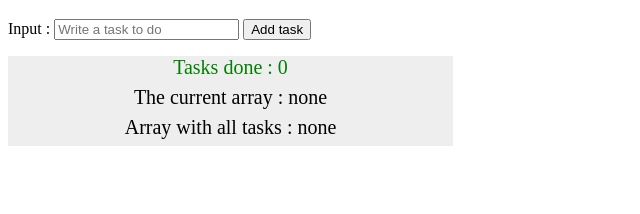
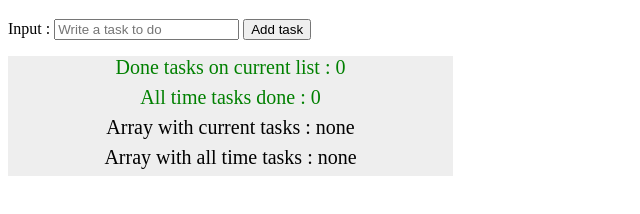
Before and after one commit to ved0/uppgift_4, a plain HTML site: page index.html in a window 1280 px wide. Shown: the part 74-288 px from the top of the page, without its empty margins (0-640 px from the left). Drawn offline with Linux system fonts and the light colour scheme.

Commit message:
Added counter
Added a counter of "done" items for the current list.

Changed some texts.

```diff
--- a/index.html
+++ b/index.html
@@ -14,10 +14,11 @@
 
 <body>
     <h1>Simple ToDo</h1>
-    <label id ="inputField"></label>
+    <label id="inputField"></label>
     <input type="text" id="task" placeholder="Write a task to do" name="task">
     <button type="button" id="addTask"></button><br>
     <ul id="taskList"> </ul>
+    <label id="current-counter"></label><br>
     <label id="counter"></label><br>
     <label id="array"></label><br>
     <label id="fullArray"> </label>
--- a/main.css
+++ b/main.css
@@ -6,24 +6,26 @@ h1 {
     text-align: center;
 }
 
-#counter {
+#counter,
+#current-counter {
     color: green;
     background-color: #eee;
     font-size: 20px;
     width: 445px;
     height: 30px;
     text-align: center;
-    display:inline-block;
+    display: inline-block;
 }
 
-#array, #fullArray {
+#array,
+#fullArray {
     color: black;
     background-color: #eee;
     font-size: 20px;
     width: 445px;
     height: 30px;
     text-align: center;
-    display:inline-block;
+    display: inline-block;
 }
 
 ul {
@@ -70,4 +72,4 @@ ul li.checked::before {
     transform: rotate(45deg);
     height: 15px;
     width: 7px;
-  }
+}
--- a/main.js
+++ b/main.js
@@ -3,11 +3,14 @@ const taskInput = document.getElementById("task");
 const button = document.getElementById("addTask");
 const list = document.getElementById("taskList");
 const countingLabel = document.getElementById("counter");
+const currentCounting = document.getElementById("current-counter");
 const arrayLabel = document.getElementById("array");
 const fullArrayLabel = document.getElementById("fullArray");
-const arrayText = "The current array : ";
-const counterText = "Tasks done : ";
-const fullArrayText = "Array with all tasks : "
+const arrayText = "Array with current tasks : ";
+const currentCounter = "Done tasks on current list : ";
+const counterText = "All time tasks done : ";
+const fullArrayText = "Array with all time tasks : "
+let counter = 0;
 let arrayWithEverything = [];
 let counterOfEverything = 0;
 let doneTasksCounter = 0;
@@ -18,6 +21,7 @@ let arrayLastPoss = 0;
 countingLabel.textContent = counterText + doneTasksCounter;
 button.textContent = "Add task";
 inputLabel.textContent = "Input :";
+currentCounting.textContent = currentCounter + counter;
 arrayLabel.textContent = arrayText + "none";
 fullArrayLabel.textContent = fullArrayText + "none";
 
@@ -35,10 +39,14 @@ list.addEventListener("click", function (ev) {
     if (ev.target.tagName === "LI") {
         if (ev.target.classList.toggle("checked")) {
             ++doneTasksCounter;
+            ++counter;
             countingLabel.textContent = counterText + doneTasksCounter;
+            currentCounting.textContent = currentCounter + counter;
         } else {
             --doneTasksCounter;
+            --counter;
             countingLabel.textContent = counterText + doneTasksCounter;
+            currentCounting.textContent = currentCounter + counter;
         };
     }
 }, false);
@@ -46,8 +54,8 @@ list.addEventListener("click", function (ev) {
 function arrayToText(myArray) {
     let text = "";
     for (let i = 0; i < myArray.length; i++) {
-        if(i == myArray.length-1){
-            if(myArray.length > 4){
+        if (i == myArray.length - 1) {
+            if (myArray.length > 4) {
                 fullArrayLabel.style.height = "65px";
                 arrayLabel.style.height = "45px";
                 //work in progress.. would be great to auto-resize.
@@ -56,7 +64,7 @@ function arrayToText(myArray) {
         } else {
             text += myArray[i] + ", ";
         }
-    } if(text==""){
+    } if (text == "") {
         text = "none";
     }
     return text;
@@ -83,6 +91,10 @@ function whenClicked() {
             const index = taskArray.indexOf(newTask.textContent);
             taskArray.splice(index, 1);
             arrayLastPoss--;
+            if (counter > 0) {
+                --counter;
+                currentCounting.textContent = currentCounter + counter;
+            }
             arrayLabel.textContent = arrayText + arrayToText(taskArray);
             newTask.parentNode.removeChild(newTask);
         }
```
